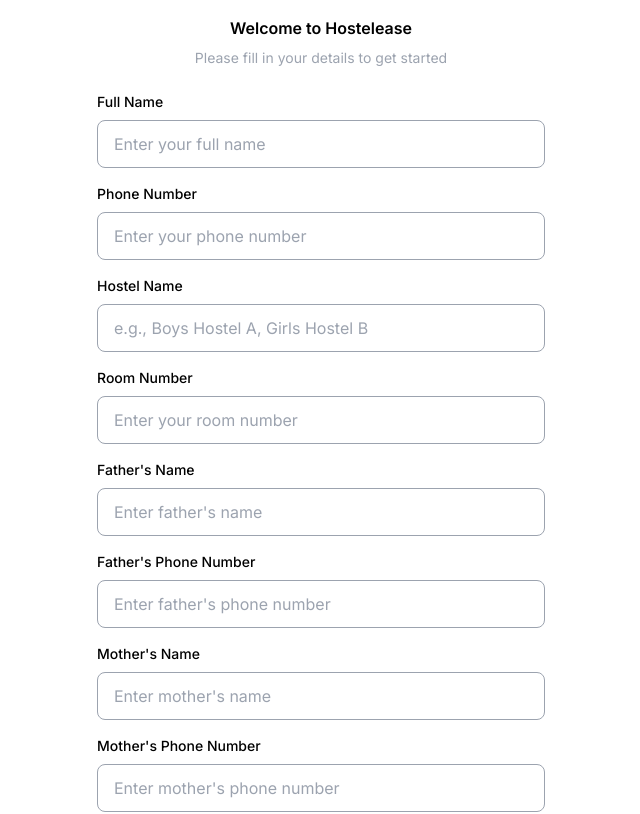
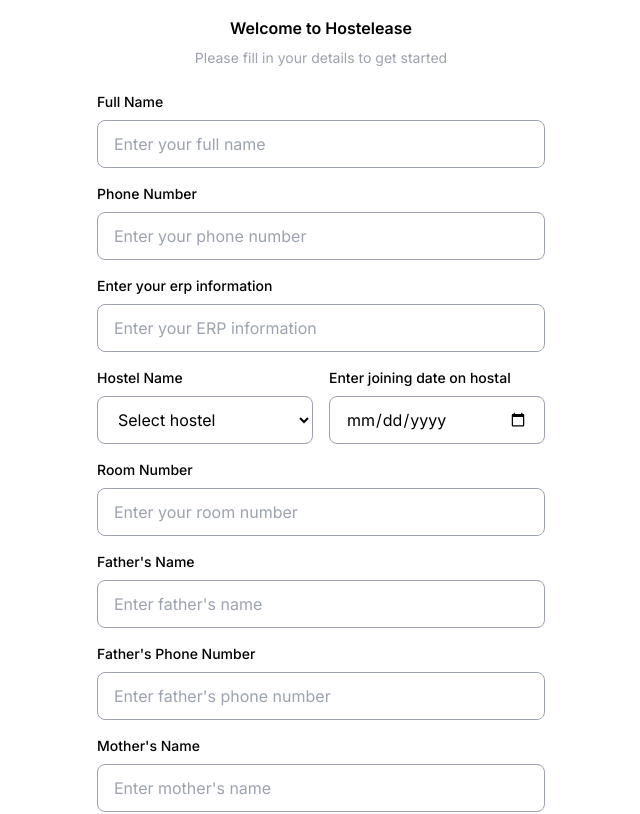
Before and after one commit to pankajdwivedi1/hostelease, a Next.js app: page /onboarding in a window 1280 px wide. Shown: the top 814 px of the page, without its empty margins (319-959 px from the left). Built offline with nearby package versions, Linux system fonts and the light colour scheme; no server answers; sample sign-in values are in the browser's storage.

Commit message:
Add ERP information and joining date fields to student onboarding and management; update validation messages

```diff
--- a/app/api/students/route.ts
+++ b/app/api/students/route.ts
@@ -7,7 +7,7 @@
     await connectDB();
 
     const body = await request.json();
-    const { firebaseUID, name, email, phoneNumber, hostelName, roomNumber, profilePicture, fatherName, fatherNumber, motherName, motherNumber, homePinCode } = body;
+    const { firebaseUID, name, email, phoneNumber, hostelName, roomNumber, profilePicture, fatherName, fatherNumber, motherName, motherNumber, homePinCode, erpInformation, joiningDate } = body;
 
     if (!firebaseUID || !name || !email || !phoneNumber || !hostelName || !roomNumber) {
       return NextResponse.json(
@@ -32,6 +32,8 @@
         motherName: motherName || "",
         motherNumber: motherNumber || "",
         homePinCode: homePinCode || "",
+        erpInformation: erpInformation || "",
+        joiningDate: joiningDate ? new Date(joiningDate) : undefined,
       },
       { upsert: true, new: true, setDefaultsOnInsert: true }
     );
--- a/app/onboarding/page.tsx
+++ b/app/onboarding/page.tsx
@@ -10,7 +10,9 @@
   const [formData, setFormData] = useState({
     name: "",
     phoneNumber: "",
+    erpInformation: "",
     hostelName: "",
+    joiningDate: "",
     roomNumber: "",
     fatherName: "",
     fatherNumber: "",
@@ -70,7 +72,7 @@
     }
 
     if (!formData.homePinCode.trim()) {
-      newErrors.homePinCode = "Home pin code is required";
+      newErrors.homePinCode = "Permanent address with pincode is required";
     }
 
     setErrors(newErrors);
@@ -88,12 +90,14 @@
         headers: {
           "Content-Type": "application/json",
         },
-        body: JSON.stringify({
+          body: JSON.stringify({
           firebaseUID: user.uid,
           name: formData.name,
           email: user.email || "",
           phoneNumber: formData.phoneNumber,
+          erpInformation: formData.erpInformation,
           hostelName: formData.hostelName,
+          joiningDate: formData.joiningDate,
           roomNumber: formData.roomNumber,
           profilePicture: user.photoURL || "",
           fatherName: formData.fatherName,
@@ -176,22 +180,64 @@
             </div>
 
             <div>
-              <label htmlFor="hostelName" className="block text-sm font-medium text-foreground mb-2">
-                Hostel Name
+              <label htmlFor="erpInformation" className="block text-sm font-medium text-foreground mb-2">
+                Enter your erp information
               </label>
               <input
                 type="text"
-                id="hostelName"
-                value={formData.hostelName}
-                onChange={(e) => handleChange("hostelName", e.target.value)}
-                placeholder="e.g., Boys Hostel A, Girls Hostel B"
+                id="erpInformation"
+                value={formData.erpInformation}
+                onChange={(e) => handleChange("erpInformation", e.target.value)}
+                placeholder="Enter your ERP information"
                 className={`w-full h-12 px-4 rounded-lg border border-solid ${
-                  errors.hostelName ? "border-red-500" : "border-[#9CA3AF]"
+                  errors.erpInformation ? "border-red-500" : "border-[#9CA3AF]"
                 } bg-white text-foreground placeholder:text-secondary focus:outline-none focus:border-foreground`}
               />
-              {errors.hostelName && (
-                <p className="mt-1 text-sm text-red-600">{errors.hostelName}</p>
+              {errors.erpInformation && (
+                <p className="mt-1 text-sm text-red-600">{errors.erpInformation}</p>
               )}
+            </div>
+
+            <div className="grid grid-cols-2 gap-4">
+              <div>
+                <label htmlFor="hostelName" className="block text-sm font-medium text-foreground mb-2">
+                  Hostel Name
+                </label>
+                <select
+                  id="hostelName"
+                  value={formData.hostelName}
+                  onChange={(e) => handleChange("hostelName", e.target.value)}
+                  className={`w-full h-12 px-4 rounded-lg border border-solid ${
+                    errors.hostelName ? "border-red-500" : "border-[#9CA3AF]"
+                  } bg-white text-foreground focus:outline-none focus:border-foreground`}
+                >
+                  <option value="">Select hostel</option>
+                  <option value="Gangotri Hostel">Gangotri Hostel</option>
+                  <option value="Gaytri Hostel">Gaytri Hostel</option>
+                  <option value="Boys Hostel">Boys Hostel</option>
+                </select>
+                {errors.hostelName && (
+                  <p className="mt-1 text-sm text-red-600">{errors.hostelName}</p>
+                )}
+              </div>
+              <div>
+                <label htmlFor="joiningDate" className="block text-sm font-medium text-foreground mb-2">
+                  Enter joining date on hostal
+                </label>
+                <input
+                  type="date"
+                  id="joiningDate"
+                  value={formData.joiningDate}
+                  onChange={(e) => handleChange("joiningDate", e.target.value)}
+                  placeholder="e.g. 01-01-2000"
+                  className={`w-full h-12 px-4 rounded-lg border border-solid ${
+                    errors.joiningDate ? "border-red-500" : "border-[#9CA3AF]"
+                  } bg-white text-foreground placeholder:text-secondary focus:outline-none focus:border-foreground`}
+                />
+                {errors.joiningDate && (
+                  <p className="mt-1 text-sm text-red-600">{errors.joiningDate}</p>
+                )}
+              </div>
             </div>
 
             <div>
@@ -291,14 +337,14 @@
 
             <div>
               <label htmlFor="homePinCode" className="block text-sm font-medium text-foreground mb-2">
-                Home Pin Code
+                Parmanent address with pincode
               </label>
               <input
                 type="text"
                 id="homePinCode"
                 value={formData.homePinCode}
                 onChange={(e) => handleChange("homePinCode", e.target.value)}
-                placeholder="Enter home pin code"
+                placeholder="Enter permanent address with pincode"
                 className={`w-full h-12 px-4 rounded-lg border border-solid ${
                   errors.homePinCode ? "border-red-500" : "border-[#9CA3AF]"
                 } bg-white text-foreground placeholder:text-secondary focus:outline-none focus:border-foreground`}
--- a/models/Student.ts
+++ b/models/Student.ts
@@ -15,6 +15,8 @@
   motherName?: string;
   motherNumber?: string;
   homePinCode?: string;
+  erpInformation?: string;
+  joiningDate?: Date;
   lastCheckInLocation?: {
     lat: number;
     lng: number;
@@ -80,6 +82,14 @@
       type: String,
       required: false,
     },
+    erpInformation: {
+      type: String,
+      required: false,
+    },
+    joiningDate: {
+      type: Date,
+      required: false,
+    },
     studentStatus: {
       type: String,
       enum: ["in", "out"],
```
Also changed, not shown: app/api/admin/settings/route.ts (line endings or trailing spaces), models/AdminSettings.ts (line endings or trailing spaces).
